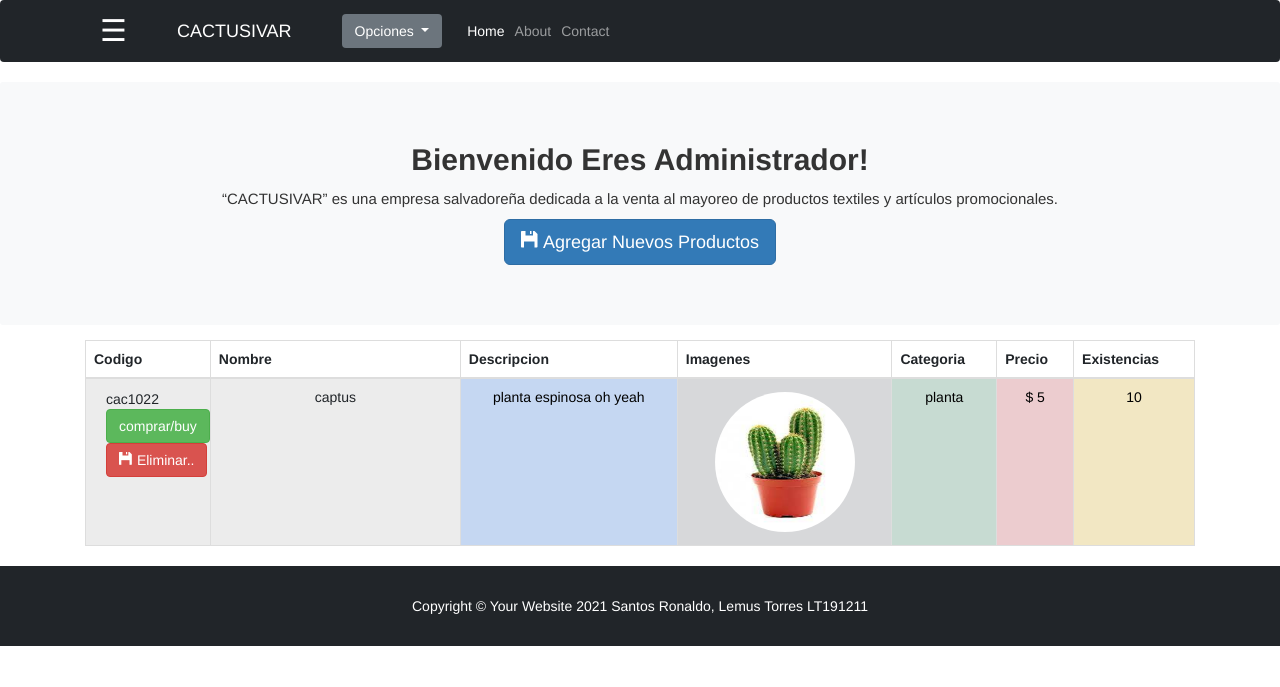
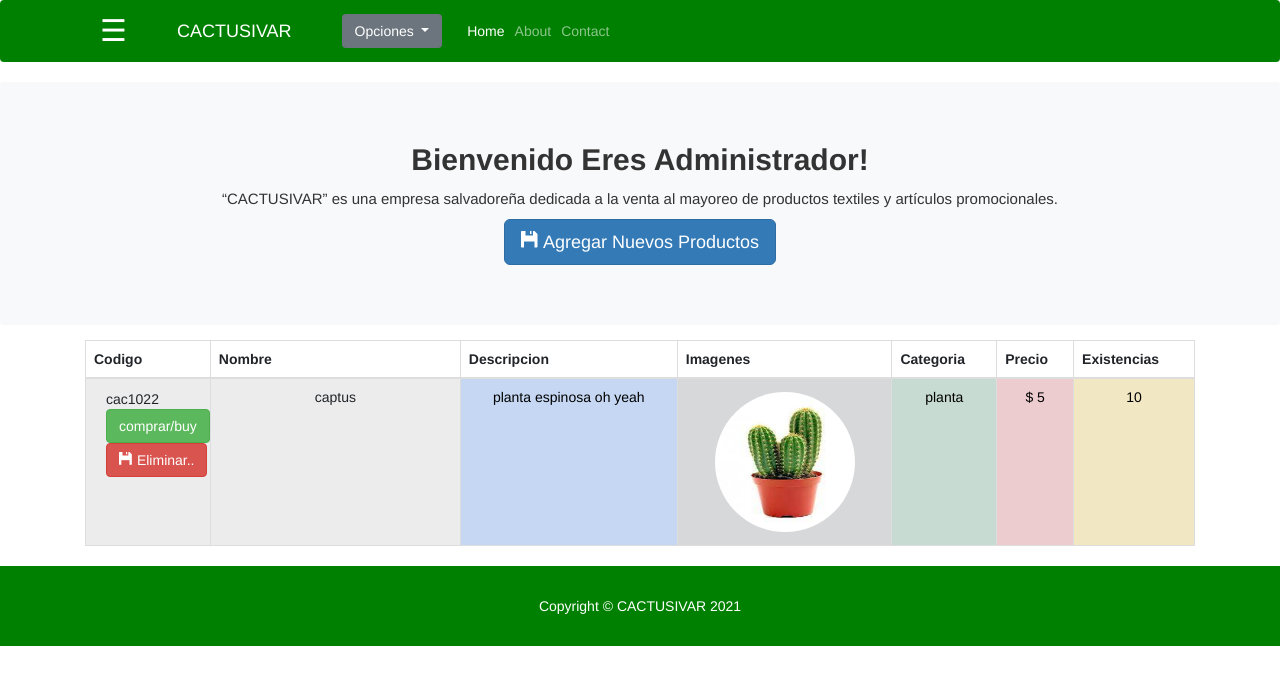
Before and after one commit to TheGrimReaper97/CACTUSIVAR, a PHP site: page /admin.php in a window 1280 px wide. Shown: the top 687 px of the page. Run offline with PHP 8.4, Linux system fonts and the light colour scheme; some libraries are stand-ins or nearby versions.

Commit message:
Update admin.php

```diff
--- a/admin.php
+++ b/admin.php
@@ -20,7 +20,7 @@
     <body >
         <!-- Responsive navbar-->
 
-        <nav class="navbar navbar-expand-lg navbar-dark bg-dark">
+        <nav style="background-color:green;" class="navbar navbar-expand-lg navbar-dark ">
             <div class="container px-lg-5">
                 <div id="mySidenav" class="sidenav">
                     <a  href="javascript:void(0)" class="closebtn" onclick="closeNav()">&times;</a>
@@ -140,8 +140,8 @@
 
         </section>
         <!-- Footer-->
-        <footer class="py-5 bg-dark">
-            <div class="container"><p class="m-0 text-center text-white">Copyright &copy; Your Website 2021 Santos Ronaldo, Lemus Torres LT191211</p></div>
+        <footer style="background-color:green;" class="py-5 ">
+            <div class="container"><p class="m-0 text-center text-white">Copyright &copy; CACTUSIVAR 2021</p></div>
         </footer>
         <!-- Bootstrap core JS-->
         <script src="https://cdn.jsdelivr.net/npm/bootstrap@5.1.3/dist/js/bootstrap.bundle.min.js"></script>
```
